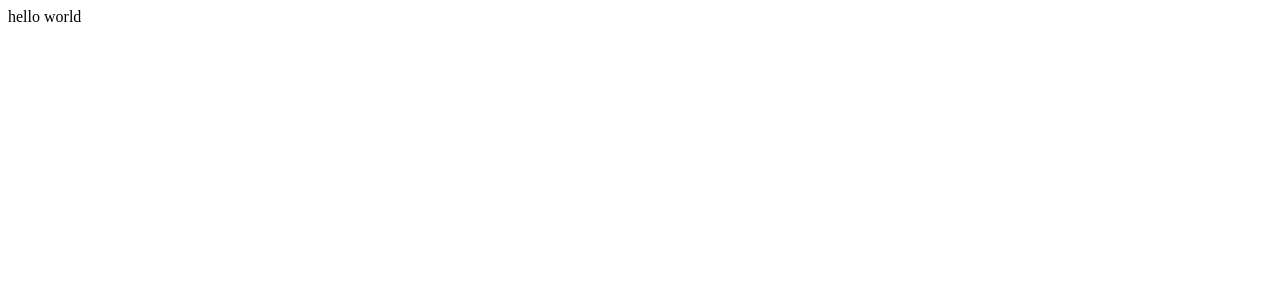
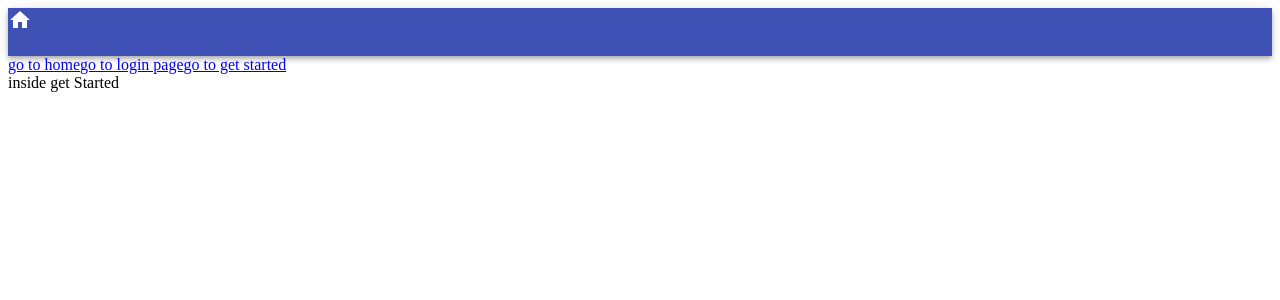
Before and after one commit to fairpayorg/fairpay, a React app: page /getstarted in a window 1280 px wide. Shown: the top 300 px of the page. Built offline with nearby package versions, Linux system fonts and the light colour scheme.

Commit message:
set up basic react routes, working on home page and signup

```diff
--- a/client/App.jsx
+++ b/client/App.jsx
@@ -1,16 +1,53 @@
-import React, {Component} from 'react';
+import React, { Component, useState } from "react";
+// import { useState } from "react-hooks";
+import {
+  Button,
+  AppBar,
+  Tabs,
+  Tab,
+  Typography,
+  SvgIcon,
+} from "@material-ui/core";
+import Home from "./components/Home.jsx";
+import Login from "./components/Login.jsx";
+import HomeIcon from "@material-ui/icons/Home";
+import GetStarted from "./components/GetStarted.jsx";
+import {
+  Switch,
+  BrowserRouter as Router,
+  Route,
+  Link,
+  Redirect,
+} from "react-router-dom";
 
-class App extends Component {
-  constructor() {
-    super();
-  }
+const App = () => {
+  return (
+    <div>
+      <AppBar position="static">
+        <Tabs>
+          <HomeIcon />
+        </Tabs>
+      </AppBar>
+      <Router>
+        <Link to="/home">go to home</Link>
+        <Link to="/">go to login page</Link>
+        <Link to="/getstarted">go to get started</Link>
 
-  render() {
-    return(
-      <div>hello world</div>
-      );
-  }
-}
+        <Switch>
+          <Route exact path="/getstarted">
+            <GetStarted />
+          </Route>
+          <Route exact path="/home">
+            <Home />
+          </Route>
 
+          <Route exact path="/">
+            <Login />
+          </Route>
+        </Switch>
+      </Router>
+    </div>
+  );
+};
 
 export default App;
--- /dev/null
+++ b/client/components/GetStarted.jsx
@@ -0,0 +1,7 @@
+import React from "react";
+
+function GetStarted(props) {
+  return <div>inside get Started</div>;
+}
+
+export default GetStarted;
--- /dev/null
+++ b/client/components/Home.jsx
@@ -0,0 +1,10 @@
+import React from "react";
+// import { useState } from "react-hooks";
+
+function Home(props) {
+  //   console.log("props vs index", props.value, props.index);
+
+  return <div></div>;
+}
+
+export default Home;
--- /dev/null
+++ b/client/components/Login.jsx
@@ -0,0 +1,10 @@
+import React from "react";
+// import { useState } from "react-hooks";
+
+function Login(props) {
+  //   console.log("props vs index", props.value, props.index);
+
+  return <div>insde Login</div>;
+}
+
+export default Login;
--- a/index.html
+++ b/index.html
@@ -3,6 +3,7 @@
 <head>
   <meta charset="UTF-8">
   <meta name="viewport" content="width=device-width, initial-scale=1.0">
+  <link rel="stylesheet" href="https://fonts.googleapis.com/css?family=Roboto:300,400,500,700&display=swap" />
   <title>Document</title>
 </head>
 <body>
```
Also changed, not shown: package.json (+7 -0 lines), 1 other file (tests, documents, lock files or other folders).
